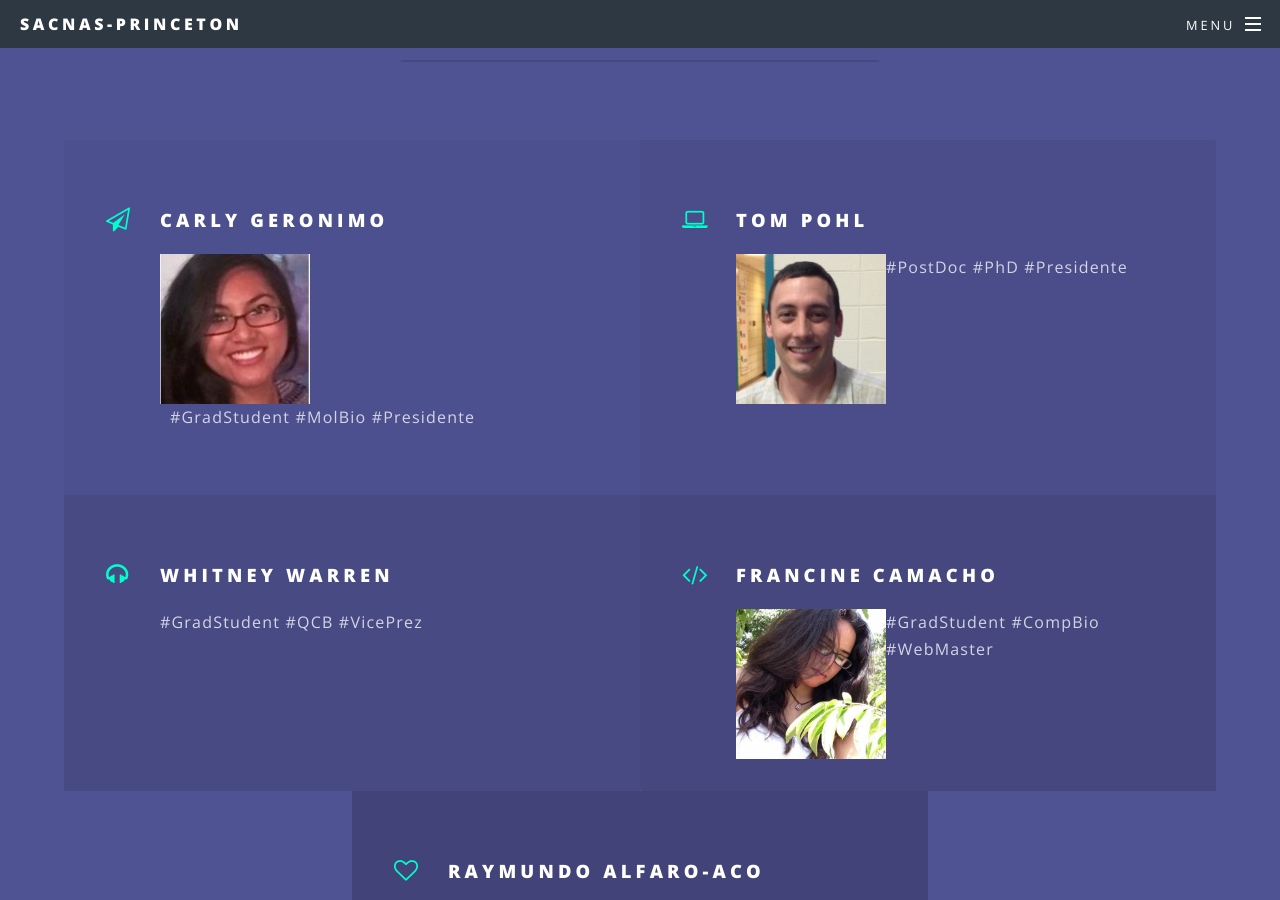
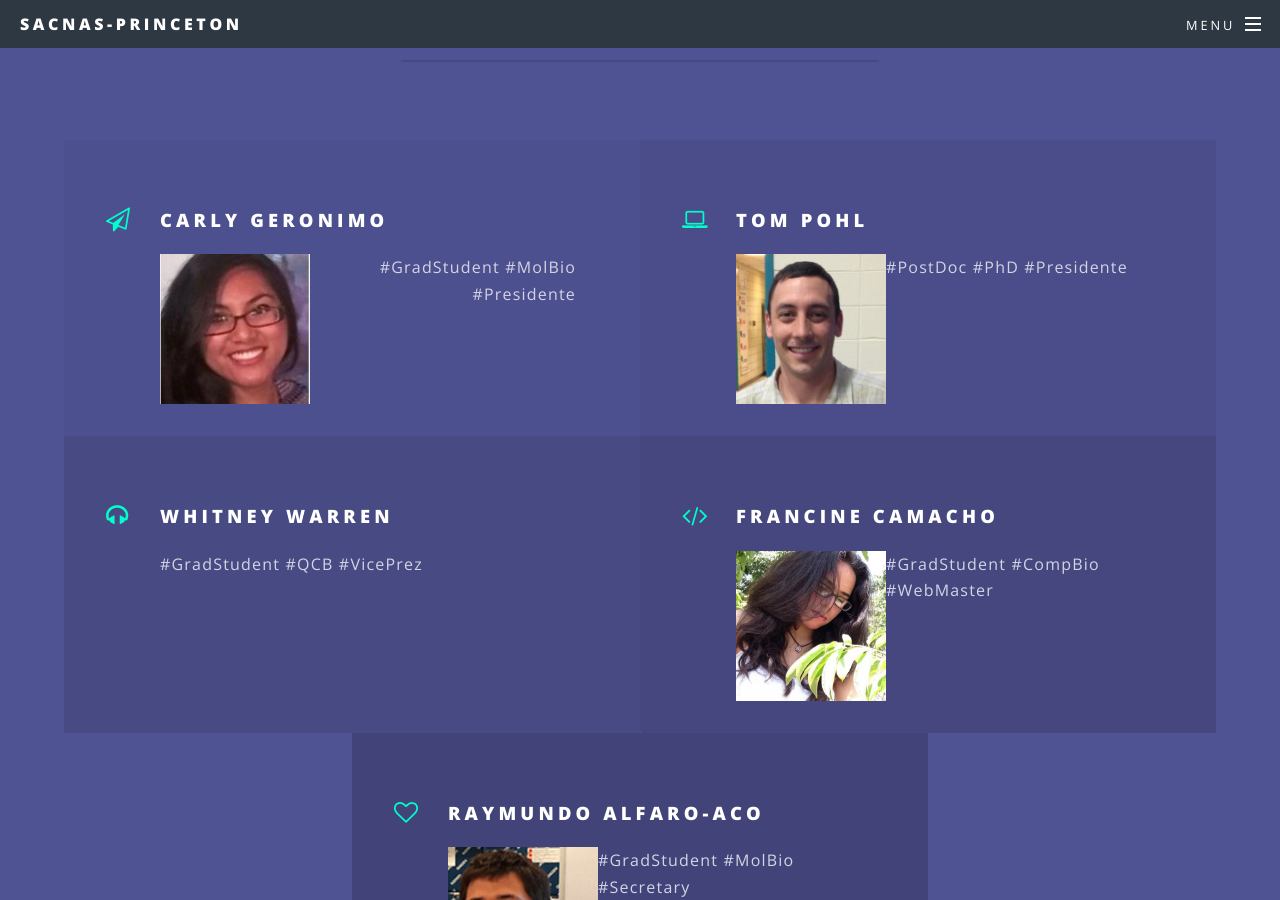
Before and after one commit to SACNAS-Princeton/SACNAS-Princeton.github.io, a Jekyll site: the page built from index.html, in a window 1280 px wide and 900 px high, scrolled down 2702 px. Built offline with Jekyll 4.4.1, drawn with Linux system fonts in a browser that asks for light colours.

Commit message:
working on main page content --testing image placement added padding

```diff
--- a/index.html
+++ b/index.html
@@ -67,9 +67,7 @@ layout: landing
 								<li class="icon fa-paper-plane-o">
 									<h3>Carly Geronimo</h3>
 									<img style="float:left;width:150px;height:150px" src="{{ site.baseurl }}carly.jpg">
-									<div style="float:left; PADDING-LEFT:10px">
-									<p>#GradStudent #MolBio #Presidente</p>
-								</div>
+									<p align="right">#GradStudent #MolBio #Presidente</p>
 								</li>
 								<li class="icon fa-laptop">
 									<h3>Tom Pohl </h3>
```
